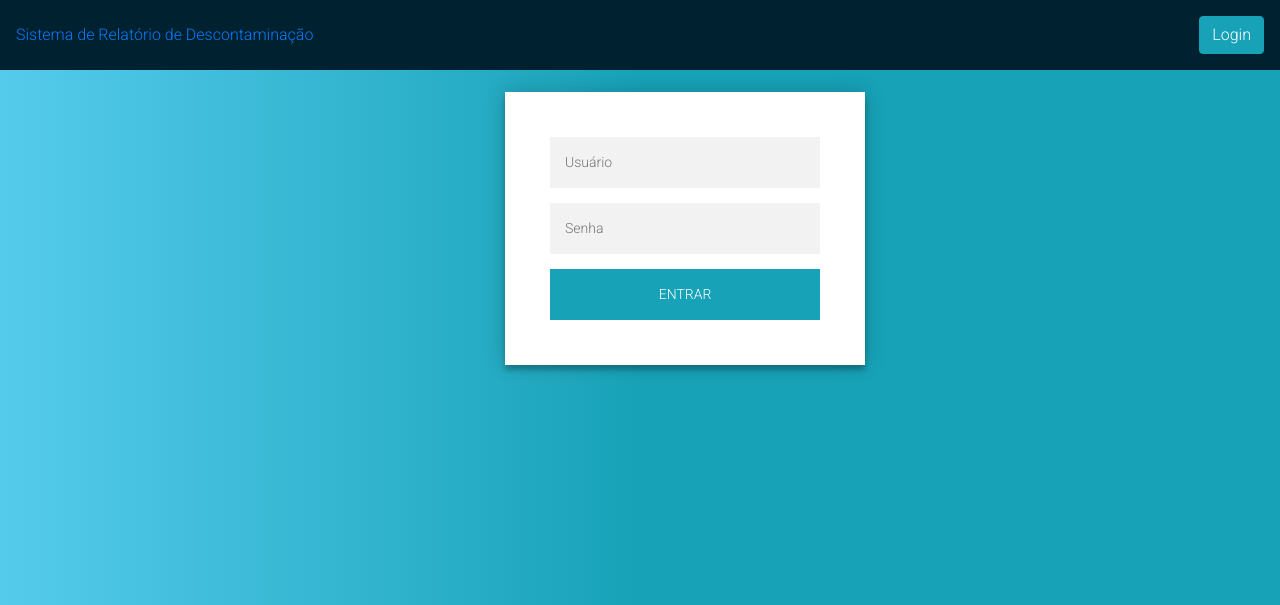
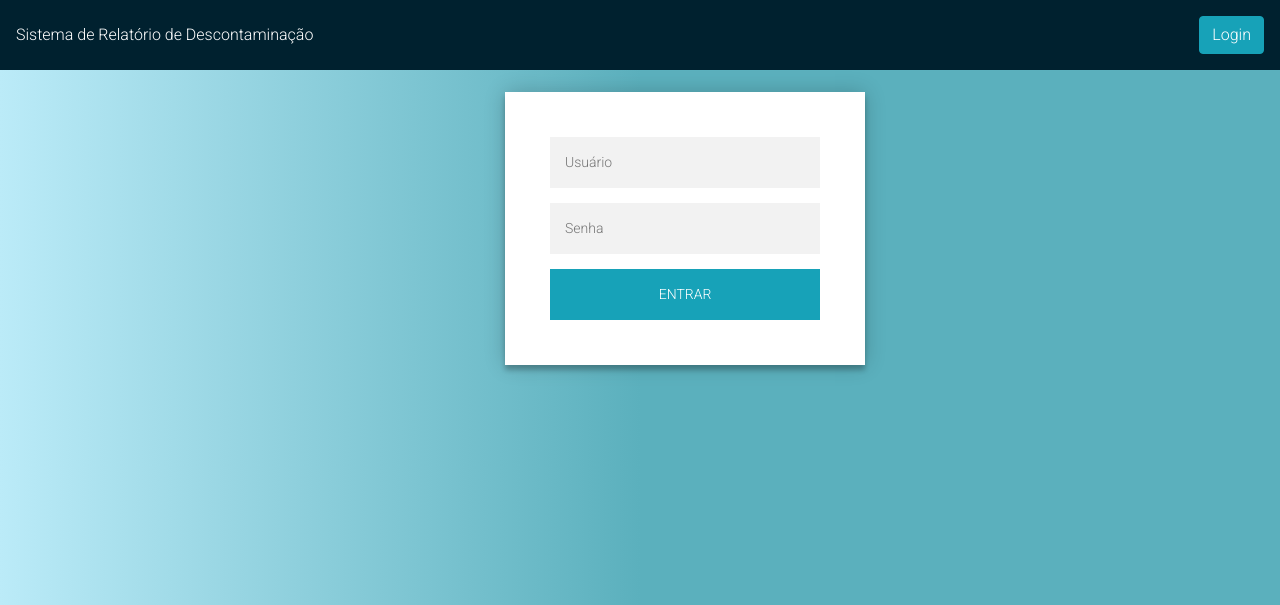
Before and after one commit to mordren/SRD, a Django app: page /login in a window 1280 px wide. Shown: the top 605 px of the page. Run offline with Django 4.2, Linux system fonts and the light colour scheme; some libraries are stand-ins or nearby versions.

Commit message:
commit style login

```diff
--- a/relatorio/views.py
+++ b/relatorio/views.py
@@ -136,7 +136,7 @@ def home(request):
 
 def listarRelatorio(request):
     data = {}
-    data['relatorios'] = RelatorioDescontaminacao.objects.all()
+    data['relatorios'] = RelatorioDescontaminacao.objects.all().order_by('id')
     return render(request, 'relatorio/listarRelatorio.html', data)
 
 def delRelatorio(request, id):
--- a/sistemaRelatorio/settings.py
+++ b/sistemaRelatorio/settings.py
@@ -81,7 +81,7 @@ WSGI_APPLICATION = 'sistemaRelatorio.wsgi.application'
 
 # Database
 # https://docs.djangoproject.com/en/4.2/ref/settings/#databases
-'''
+
 DATABASES = {
     'default': {
         'ENGINE': 'django.db.backends.postgresql',
@@ -99,7 +99,7 @@ DATABASES = {
         'NAME': BASE_DIR / 'db.sqlite3',
     }
 }
-
+'''
 # Password validation
 # https://docs.djangoproject.com/en/4.2/ref/settings/#auth-password-validators
 
--- a/static/login_style.css
+++ b/static/login_style.css
@@ -87,9 +87,13 @@
     .container .info span .fa {
     color: #EF3B3A;
     }
+
+    .titulo_banner{
+        color: #FFFFFF;
+    }
 body {
-    background-color: #86eff9;
-    background: linear-gradient(90deg, #55cbec 0%, #17a2b8 50%);
+    background-color: #ffffff;
+    background: linear-gradient(90deg, #bbebf8 0%, #5bb0bd 50%);
     font-family: "Roboto", sans-serif;
     -webkit-font-smoothing: antialiased;
     -moz-osx-font-smoothing: grayscale;
--- a/templates/base.html
+++ b/templates/base.html
@@ -20,7 +20,7 @@
     <nav class="navbar">
         <div class="row">
             <div class="col">
-                <a href="{% url 'home-view' %}"> Sistema de Relatório de Descontaminação</a>
+                <a style="color:#FFF" href="{% url 'home-view' %}"> Sistema de Relatório de Descontaminação</a>
             </div>
         </div>
         <div>
```
